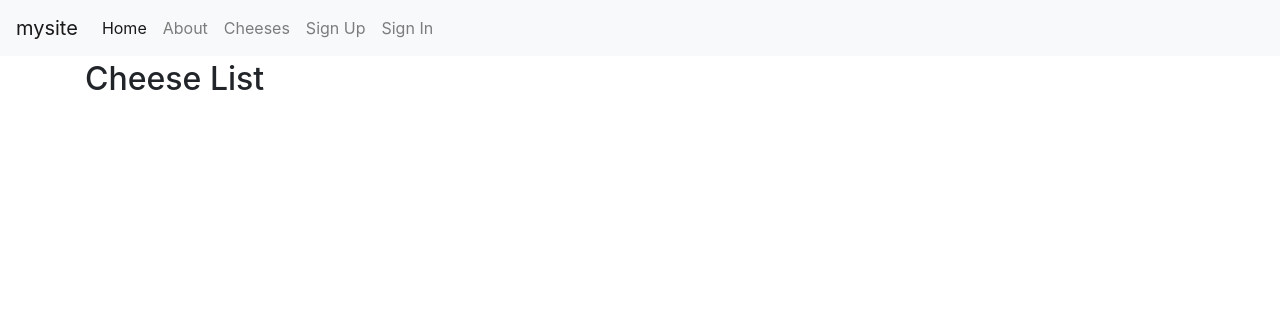
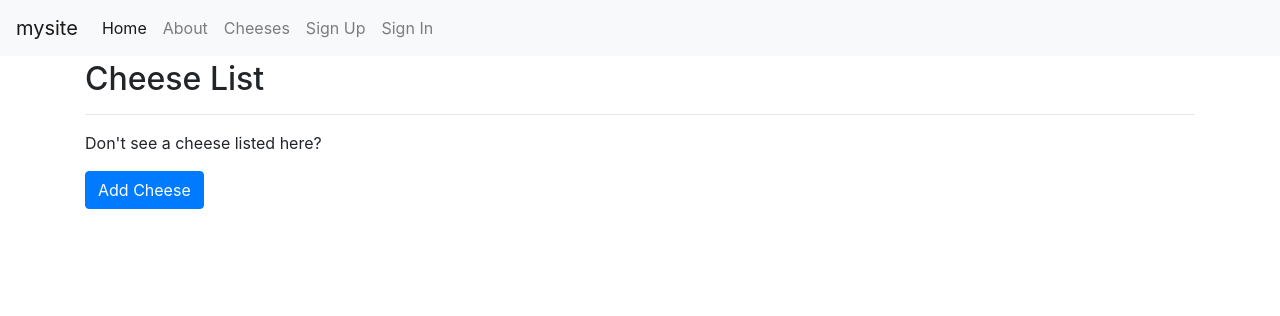
Before and after one commit to BAKoopman/everycheese, a Django app: page /cheeses/ in a window 1280 px wide. Shown: the top 316 px of the page. Run offline with Django 3.2, Linux system fonts and the light colour scheme; data that the repository does not hold is empty; some libraries are stand-ins or nearby versions.

Commit message:
added working form to add new cheeses

```diff
--- a/mysite/cheeses/models.py
+++ b/mysite/cheeses/models.py
@@ -2,6 +2,7 @@ from django.db import models
 from model_utils.models import TimeStampedModel
 from autoslug import AutoSlugField
 from django_countries.fields import CountryField
+from django.urls import reverse
 
 class Cheese(TimeStampedModel):
     name = models.CharField("Name of Cheese", max_length=255)
@@ -19,3 +20,6 @@ class Cheese(TimeStampedModel):
     firmness = models.CharField("Firmness", max_length = 20, choices = Firmness.choices, default = Firmness.UNSPECIFIED)
     def __str__(self):
         return self.name
+
+    def get_absolute_url(self):
+        return reverse('cheeses:detail', kwargs={"slug": self.slug})
--- a/mysite/cheeses/urls.py
+++ b/mysite/cheeses/urls.py
@@ -4,6 +4,7 @@ from . import views
 app_name = "cheeses"
 urlpatterns = [
     path(route = '', view = views.CheeseListView.as_view(), name = "list"),
+    path(route = "add/", view = views.CheeseCreateView.as_view(), name = "add"),
     path(route = "<slug:slug>/", view = views.CheeseDetailView.as_view(), name = "detail"),
 
 ]
--- a/mysite/cheeses/views.py
+++ b/mysite/cheeses/views.py
@@ -1,4 +1,4 @@
-from django.views.generic import ListView, DetailView
+from django.views.generic import ListView, DetailView, CreateView
 from .models import Cheese
 
 class CheeseListView(ListView):
@@ -6,3 +6,12 @@ class CheeseListView(ListView):
 
 class CheeseDetailView(DetailView):
     model = Cheese
+
+class CheeseCreateView(CreateView):
+    model = Cheese
+    fields = [
+        "name",
+        "description",
+        "firmness",
+        "country_of_origin"
+    ]
--- a/mysite/templates/cheeses/cheese_list.html
+++ b/mysite/templates/cheeses/cheese_list.html
@@ -7,4 +7,12 @@
         <li><a href="{% url 'cheeses:detail' cheese.slug %}">{{ cheese.name }}</a></li>
 {% endfor %}
 </ul>
+<hr/>
+<p>Don't see a cheese listed here?</p>
+<p>
+    <a class="btn btn-primary"
+        href="{% url 'cheeses:add' %}" role="button">
+    Add Cheese
+    </a>
+</p>
 {% endblock content %}
```
Also changed, not shown: mysite/templates/cheeses/cheese_form.html (added, +10 -0 lines).
